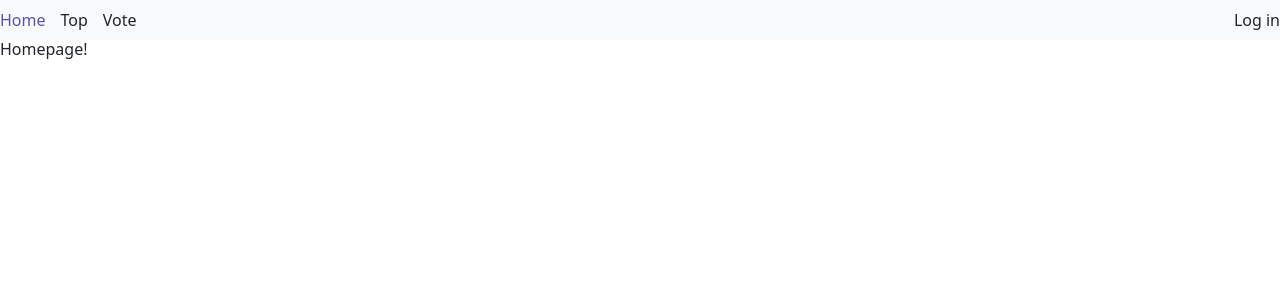
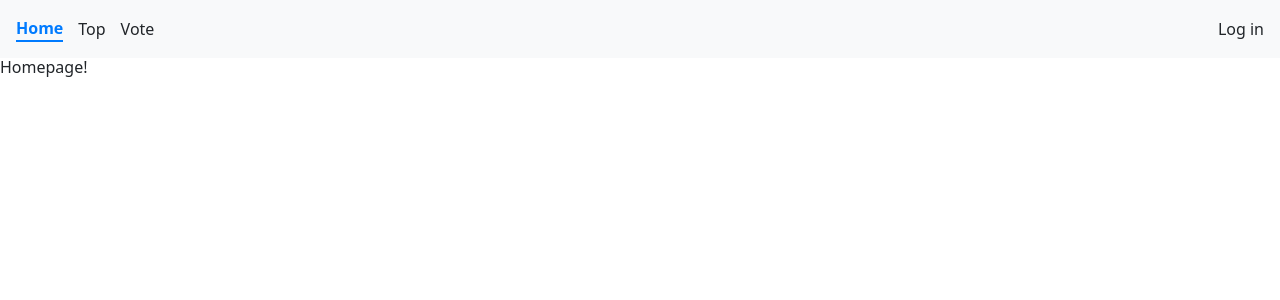
Before and after one commit to ggt3/CutieVotes_Capstone_front-end, a React (Vite) app: page / in a window 1280 px wide. Shown: the top 300 px of the page. Built offline with nearby package versions, Linux system fonts and the light colour scheme.

Commit message:
styling the nav bar

```diff
--- a/src/components/NavBar.jsx
+++ b/src/components/NavBar.jsx
@@ -1,12 +1,12 @@
 import { NavLink } from "react-router-dom";
 import "../styles/NavBar.css";
 import { useAuth } from "../services/AuthProvider";
-
+import Navbar from "react-bootstrap/Navbar"
 export default function NavBar() {
   const { user, logout } = useAuth();
   return (
-    <nav
-      className="navbar navbar-expand-lg navbar-light bg-light "
+    <Navbar
+      className="navbar navbar-expand-lg navbar-light bg-light p-3"
       style={{ gap: "15px" }}
     >
       <NavLink
@@ -27,12 +27,19 @@ export default function NavBar() {
       >
         Vote
       </NavLink>
+
       <nav className="ms-auto">
       {user ? (
         <>
+         <NavLink
+        to="/favorites"
+        className={({ isActive }) => (isActive ? "active-link" : "") + " me-3"}
+      >
+        Favorites
+      </NavLink>
           <span>Welcome, <strong>{user}</strong>! </span>
-          <button className="uppercase" onClick={logout}>
-            Log out
+          <button className="ms-2" onClick={logout}>
+            logout
           </button>
         </>
       ) : (
@@ -41,6 +48,6 @@ export default function NavBar() {
         </NavLink>
       )}
 </nav>
-    </nav>
+    </Navbar>
   );
 }
--- a/src/styles/NavBar.css
+++ b/src/styles/NavBar.css
@@ -1,3 +1,6 @@
 .active-link {
-    color: #5754a8;
+    color: #007bff;
+    font-weight: bold;
+    border-bottom: 2px solid #007bff;
+
   }
```
Also changed, not shown: 1 other file (tests, documents, lock files or other folders).
